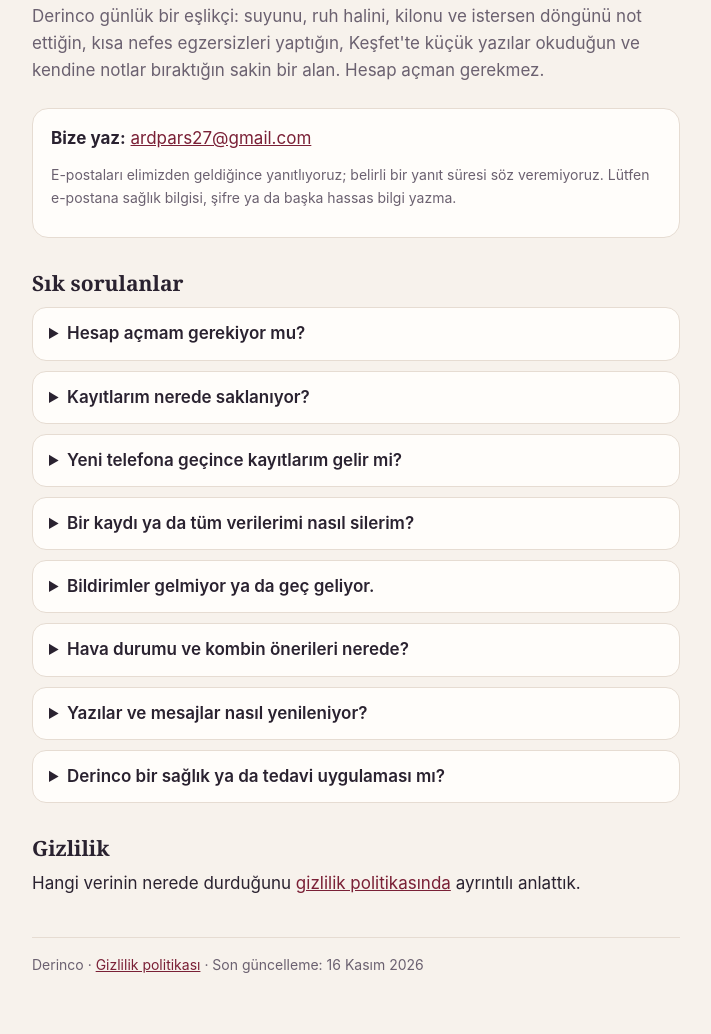
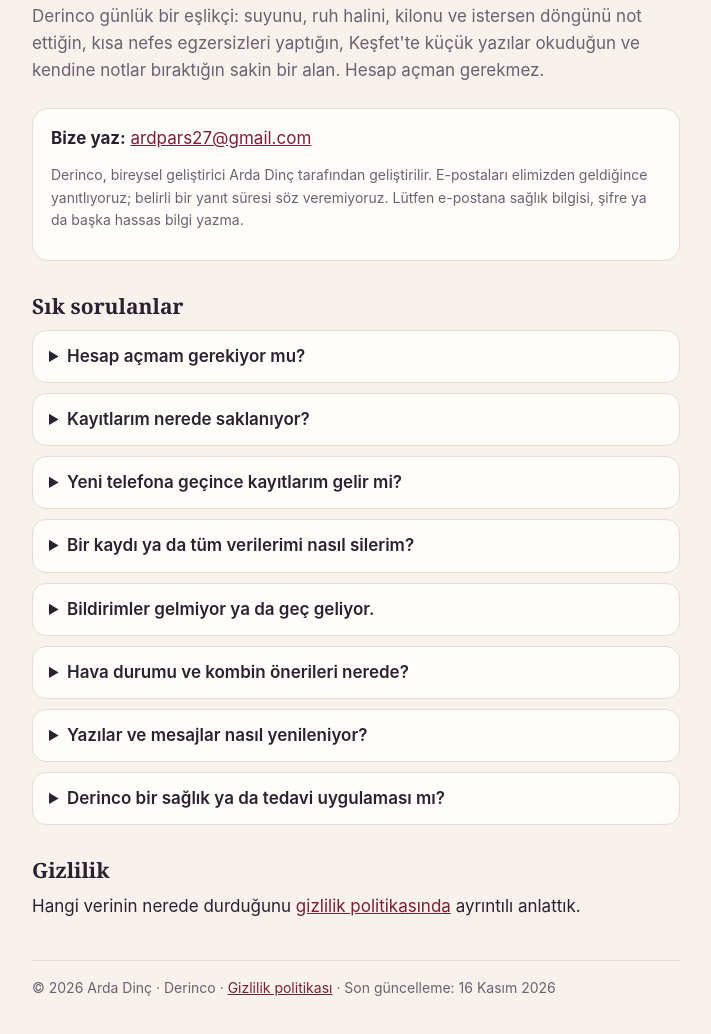
Before and after one commit to ardadnc27-del/companion-content, a plain HTML site: page derinco/destek/index.html in a window 1280 px wide. Shown: the part 154-1188 px from the top of the page, without its empty margins (284-995 px from the left). Drawn offline with Linux system fonts and the light colour scheme.

Commit message:
Update Derinco support page (developer, copyright)

```diff
--- a/derinco/destek/index.html
+++ b/derinco/destek/index.html
@@ -36,7 +36,7 @@ footer{margin-top:40px;padding-top:16px;border-top:1px solid var(--line);font-si
 
 <div class="card">
 <p><strong>Bize yaz:</strong> <a href="mailto:ardpars27@gmail.com">ardpars27@gmail.com</a></p>
-<p class="small">E-postaları elimizden geldiğince yanıtlıyoruz; belirli bir yanıt süresi söz veremiyoruz. Lütfen e-postana sağlık bilgisi, şifre ya da başka hassas bilgi yazma.</p>
+<p class="small">Derinco, bireysel geliştirici Arda Dinç tarafından geliştirilir. E-postaları elimizden geldiğince yanıtlıyoruz; belirli bir yanıt süresi söz veremiyoruz. Lütfen e-postana sağlık bilgisi, şifre ya da başka hassas bilgi yazma.</p>
 </div>
 
 <h2>Sık sorulanlar</h2>
@@ -46,7 +46,6 @@ footer{margin-top:40px;padding-top:16px;border-top:1px solid var(--line);font-si
 
 <details><summary>Kayıtlarım nerede saklanıyor?</summary>
 <p>Girdiğin her şey (profilin, su, ruh hali, kilo ve döngü kayıtların, notların, kaydettiklerin) iPhone'unda ya da iPad'inde saklanır. Derinco bu kayıtları hiçbir sunucuya göndermez. iCloud ya da bilgisayar yedeklemen açıksa bu veriler cihazının iOS yedeğine dahil olabilir.</p></details>
-
 <details><summary>Yeni telefona geçince kayıtlarım gelir mi?</summary>
 <p>Derinco'nun kendi bulut eşitlemesi ya da dışa aktarma özelliği yok. Yeni cihazını eski cihazının iOS yedeğinden kurarsan uygulama verileri genellikle yedekle birlikte gelir. Yedeksiz yeni bir kurulumda kayıtlar boş başlar.</p></details>
 
@@ -68,7 +67,7 @@ footer{margin-top:40px;padding-top:16px;border-top:1px solid var(--line);font-si
 <h2>Gizlilik</h2>
 <p>Hangi verinin nerede durduğunu <a href="../gizlilik/">gizlilik politikasında</a> ayrıntılı anlattık.</p>
 
-<footer>Derinco · <a href="../gizlilik/">Gizlilik politikası</a> · Son güncelleme: 16 Kasım 2026</footer>
+<footer>© 2026 Arda Dinç · Derinco · <a href="../gizlilik/">Gizlilik politikası</a> · Son güncelleme: 16 Kasım 2026</footer>
 </main>
 </body>
 </html>
```
